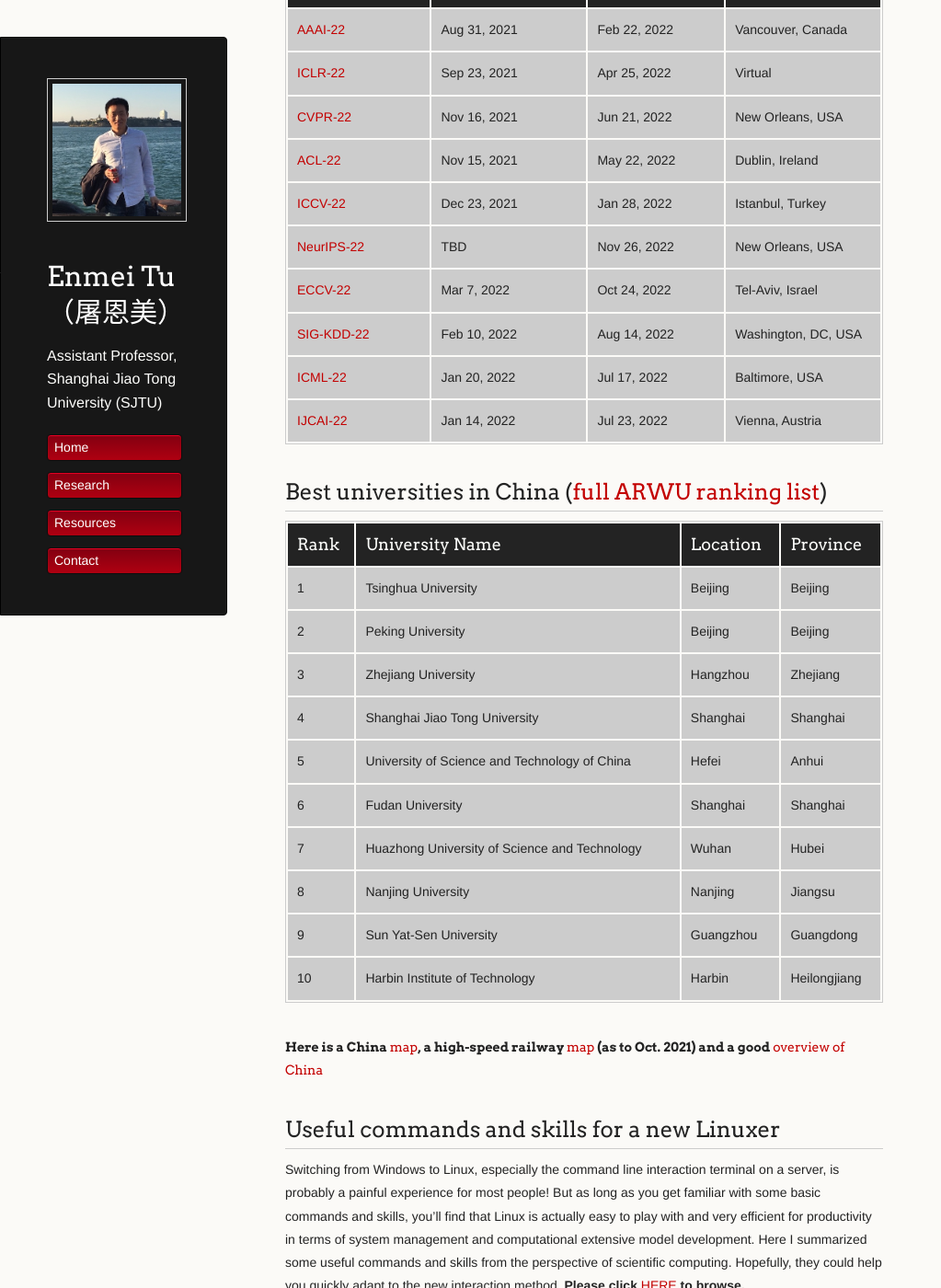
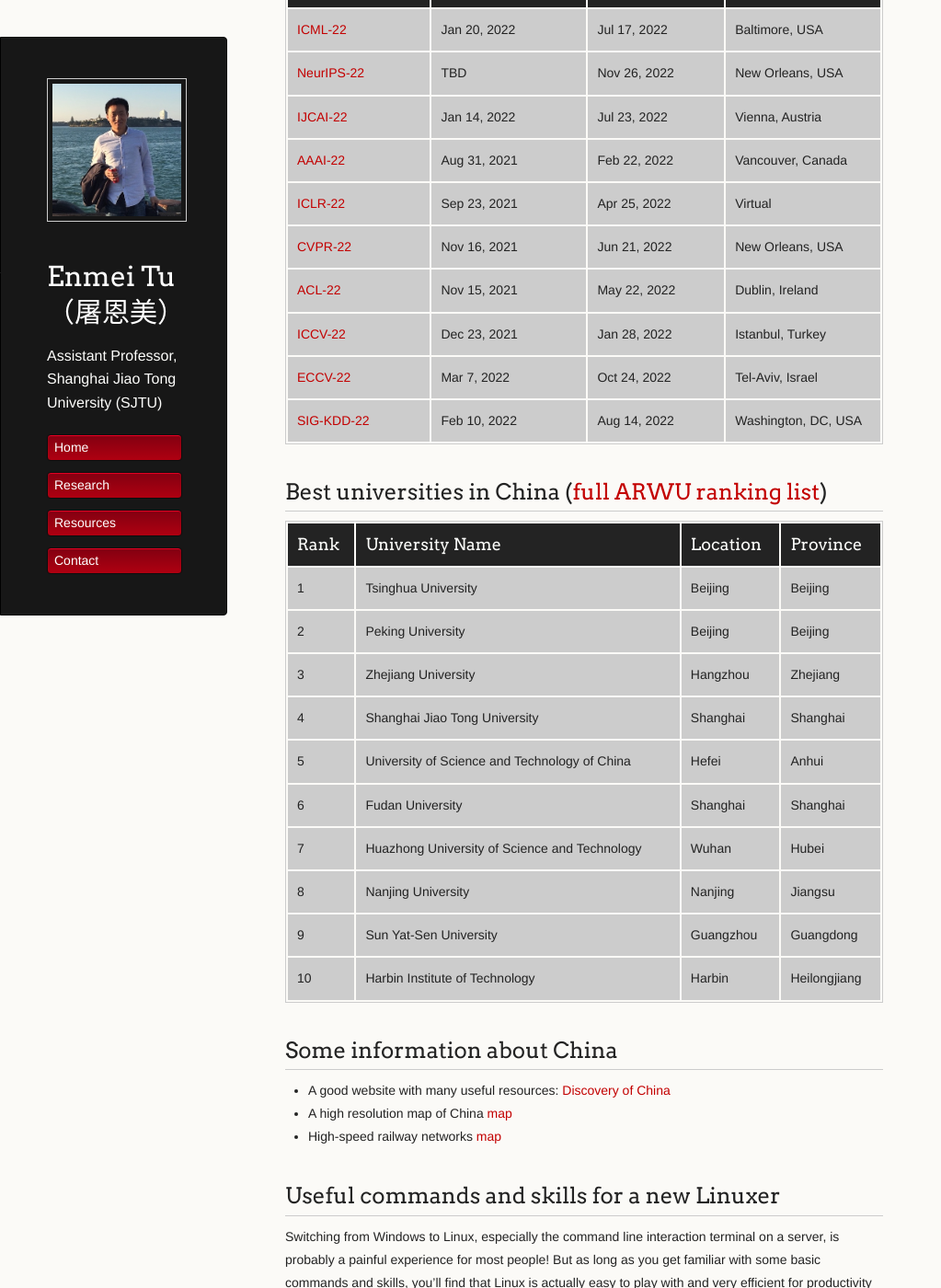
Before and after one commit to hellotem/enmeitu.github.io, a Jekyll site: the page built from resource/index.md, in a window 1280 px wide and 1400 px high, scrolled down 418 px. Shown: the whole window at 92% size, without its empty margins (0-1023 px from the left). Built offline with Jekyll 4.4.1, drawn with Linux system fonts in a browser that asks for light colours; our own code applies the rules of GitHub Pages for plain Markdown files; some of the changed text lies outside the part shown.

Commit message:
update information about China

```diff
--- a/resource/index.md
+++ b/resource/index.md
@@ -10,20 +10,16 @@
 
 Conference Name  | Submission Deadline | Conference Date |Conference Location
 ----------------- | -------------| -------------|-------------
+[ICML-22](https://icml.cc/Conferences/2022/CallForPapers)| Jan 20, 2022| Jul 17, 2022|Baltimore, USA
+[NeurIPS-22](https://nips.cc/Conferences/FutureMeetings)| TBD| Nov 26, 2022|New Orleans, USA
+[IJCAI-22](https://ijcai-22.org/) |Jan 14, 2022|Jul 23, 2022|Vienna, Austria
 [AAAI-22](https://aaai.org/Conferences/AAAI-22/)| Aug 31, 2021| Feb 22, 2022| Vancouver, Canada
 [ICLR-22](https://iclr.cc/) | Sep 23, 2021| Apr 25, 2022|Virtual
 [CVPR-22](https://cvpr2022.thecvf.com/) | Nov 16, 2021|Jun 21, 2022|New Orleans, USA
 [ACL-22](https://www.2022.aclweb.org/)|Nov 15, 2021|May 22, 2022|Dublin, Ireland
 [ICCV-22](https://waset.org/computer-vision-conference-in-january-2022-in-istanbul)|Dec 23, 2021|Jan 28, 2022|Istanbul, Turkey
-[NeurIPS-22](https://nips.cc/Conferences/FutureMeetings)| TBD| Nov 26, 2022|New Orleans, USA
 [ECCV-22](https://eccv2022.ecva.net/)|Mar 7, 2022|Oct 24, 2022|Tel-Aviv, Israel
 [SIG-KDD-22](https://kdd.org/kdd2022/) | Feb 10, 2022 | Aug 14, 2022 |Washington, DC, USA
-[ICML-22](https://icml.cc/Conferences/2022/CallForPapers)| Jan 20, 2022| Jul 17, 2022|Baltimore, USA
-[IJCAI-22](https://ijcai-22.org/) |Jan 14, 2022|Jul 23, 2022|Vienna, Austria
-
-
-
-
 
 
 ## Best universities in China ([full ARWU ranking list](http://www.shanghairanking.com/World-University-Rankings-2020/China.html))
@@ -41,11 +37,15 @@
 9	|Sun Yat-Sen University	|Guangzhou | Guangdong
 10	|Harbin Institute of Technology	|Harbin | Heilongjiang
 
-#### Here is a China [map](overall.jpg), a high-speed railway [map](high-speed.jpg) (as to Oct. 2021) and a good [overview of China](https://www.chinadiscovery.com/travel-guide/facts.html)
+## Some information about China
+* A good website with many useful resources: [Discovery of China](https://www.chinadiscovery.com/travel-guide/facts.html)
+* A high resolution map of China [map](overall.jpg)
+* High-speed railway networks [map](high-speed.jpg)
+
 
 ## Useful commands and skills for a new Linuxer
 Switching from Windows to Linux, especially the command line interaction terminal on a server, is probably a painful experience for most people! But as long as you get familiar with some basic commands and skills, you’ll find that Linux is actually easy to play with and very efficient for productivity in terms of system management and computational extensive model development. Here I summarized some useful commands and skills from the perspective of scientific computing. Hopefully, they could help you quickly adapt to the new interaction method. **Please click [HERE](linux.md) to browse.**
 
 <div style="text-align:center"><img src="1111.png" alt="Markdown Monster icon" align="center" width="500" /></div>
 
-###### Updated on August, 2020
+###### Updated on Jan 3, 2022
```
Also changed, not shown: about/index.md (+1 -1 lines).
